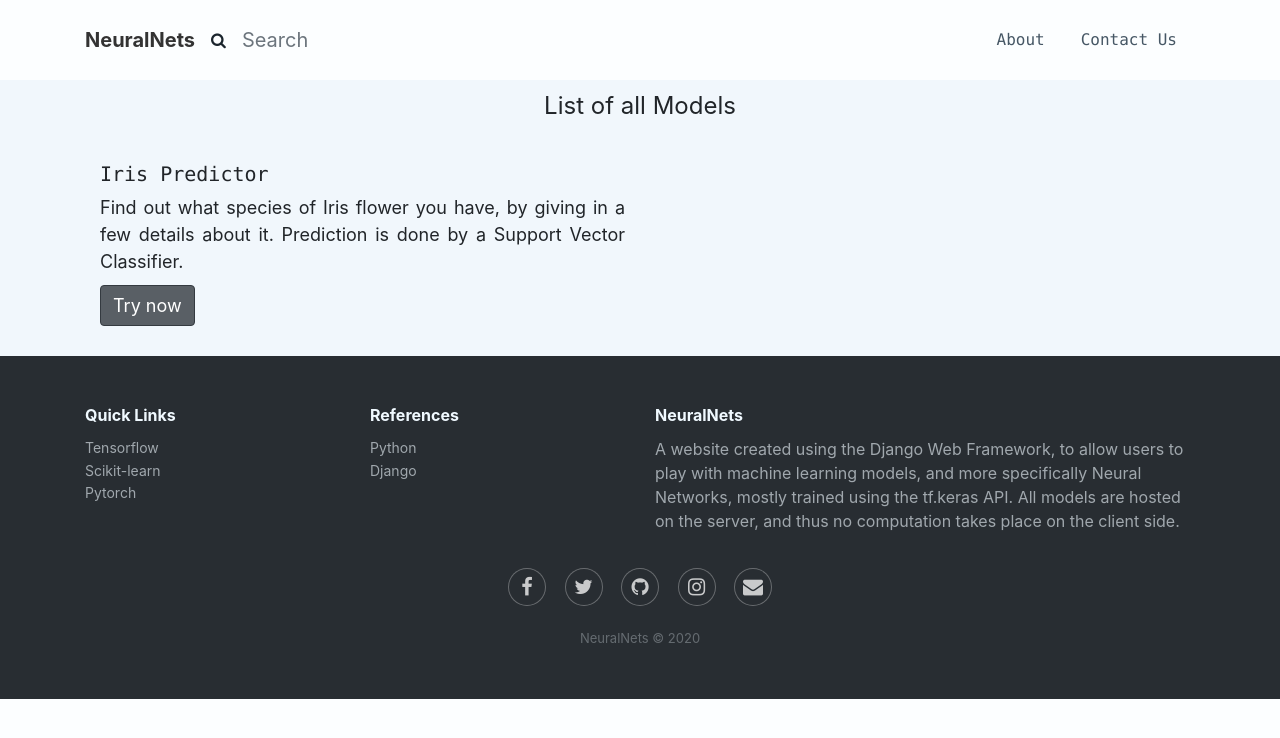
After one commit to Gautam-J/NeuralNets, a Django app: page /models/ in a window 1280 px wide. The commit adds this page. Shown: the top 738 px of the page. Run offline with Django 3.2, Linux system fonts and the light colour scheme; data comes from the database, SQL or seed files in the repository; some libraries are stand-ins or nearby versions.

```diff
--- a/Home/templates/Home/index.html
+++ b/Home/templates/Home/index.html
@@ -3,11 +3,13 @@
 <html>
 
 <head>
+    <!-- Required Meta Tags -->
     <meta charset="utf-8">
     <meta name="viewport" content="width=device-width, initial-scale=1.0, shrink-to-fit=no">
 
     <!-- Bootstrap CSS -->
     <link rel="stylesheet" href="https://stackpath.bootstrapcdn.com/bootstrap/4.3.1/css/bootstrap.min.css" integrity="sha384-ggOyR0iXCbMQv3Xipma34MD+dH/1fQ784/j6cY/iJTQUOhcWr7x9JvoRxT2MZw1T" crossorigin="anonymous">
+
     <!-- Font Awesome -->
     <link rel="stylesheet" href="https://cdnjs.cloudflare.com/ajax/libs/font-awesome/4.7.0/css/font-awesome.min.css">
 
@@ -23,53 +25,72 @@
 </head>
 
 <body style="background-color: #fcfeff;">
+
     <!-- Navigation Bar  -->
     <nav class="navbar navbar-light navbar-expand-md navigation-clean-search" style="background-color: #fcfeff;">
-        <div class="container"><a class="navbar-brand" href="#">NeuralNets</a><button class="navbar-toggler" data-toggle="collapse" data-target="#navcol-1"><span class="sr-only">Toggle navigation</span><span class="navbar-toggler-icon"></span></button>
-            <div class="collapse navbar-collapse"
-                id="navcol-1">
-                <form class="form-inline mr-auto" method="POST" target="_blank">
+        <div class="container">
+            <!-- Home Logo / Name -->
+            <a class="navbar-brand" href="{% url 'home-view' %}">NeuralNets</a>
+            <button class="navbar-toggler" data-toggle="collapse" data-target="#navcol-1">
+                <span class="sr-only">Toggle navigation</span><span class="navbar-toggler-icon"></span>
+            </button>
+            <!-- Elements in navbar -->
+            <div class="collapse navbar-collapse" id="navcol-1">
+                <form class="form-inline mr-auto" method="get">
                     {% csrf_token %}
-                    <div class="form-group"><label for="search-field"><i class="fa fa-search" style="color: rgb(27,37,45);"></i></label><input class="form-control form-control-lg search-field" type="search" name="search" placeholder="Search" autocomplete="on" id="search-field"></div>
+                    <div class="form-group">
+                        <label for="search-field"><i class="fa fa-search" style="color: rgb(27,37,45);"></i></label>
+                        <input class="form-control form-control-lg search-field" type="search" name="search" placeholder="Search" autocomplete="on" id="search-field">
+                    </div>
                 </form>
                 <ul class="nav navbar-nav">
-                    <li class="nav-item text-monospace" role="presentation"><a class="nav-link" href="#">About</a></li>
-                    <li class="nav-item text-monospace" role="presentation"><a class="nav-link" href="#">Contact Us</a></li>
+                    <li class="nav-item text-monospace" role="presentation"><a class="nav-link" href="{% url 'about-view' %}">About</a></li>
+                    <li class="nav-item text-monospace" role="presentation"><a class="nav-link" href="{% url 'contact-view' %}">Contact Us</a></li>
                 </ul>
             </div>
         </div>
     </nav>
+
     <!-- Main content -->
     <div>
         {% block content %}{% endblock content %}
     </div>
+
     <!-- Website footer -->
     <div class="footer-dark">
         <footer>
             <div class="container">
                 <div class="row">
+                    <!-- Left Column -->
                     <div class="col-sm-6 col-md-3 item">
                         <h3>Quick Links</h3>
                         <ul>
-                            <li><a href="#">Tensorflow</a></li>
-                            <li><a href="#">Scikit-learn</a></li>
-                            <li><a href="#">Pytorch</a></li>
+                            <li><a href="https://www.tensorflow.org/" target='_blank'>Tensorflow</a></li>
+                            <li><a href="https://scikit-learn.org/stable/modules/classes.html" target='_blank'>Scikit-learn</a></li>
+                            <li><a href="https://pytorch.org/docs/stable/nn.html" target='_blank'>Pytorch</a></li>
                         </ul>
                     </div>
+                    <!-- Right Column -->
                     <div class="col-sm-6 col-md-3 item">
                         <h3>References</h3>
                         <ul>
-                            <li><a href="#">Sentdex</a></li>
-                            <li><a href="#">Corey Schafer</a></li>
-                            <li></li>
+                            <li><a href="https://docs.python.org/3.8/library/index.html" target="_blank">Python</a></li>
+                            <li><a href="https://docs.djangoproject.com/en/3.0/contents/" target='_blank'>Django</a></li>
                         </ul>
                     </div>
+                    <!-- Description -->
                     <div class="col-md-6 item text">
                         <h3>NeuralNets</h3>
-                        <p>A website created using the Django Web Framework, to allow users to play with machine learning models, and more specifically Neural Networks, mostly trained using the tf.keras API. All models are hosted on the server, and thus
-                            no computation takes place on the client side.</p>
+                        <p>A website created using the Django Web Framework, to allow users to play with machine learning models, and more specifically Neural Networks, mostly trained using the tf.keras API. All models are hosted on the server, and thus no computation takes place on the client side.</p>
                     </div>
-                    <div class="col item social"><a href="#"><i class="icon ion-social-facebook"></i></a><a href="#"><i class="icon ion-social-twitter"></i></a><a href="#"><i class="icon ion-social-github"></i></a><a href="#"><i class="icon ion-social-instagram"></i></a><a href="#"><i class="icon ion-android-mail"></i></a></div>
+                    <!-- Social Links -->
+                    <div class="col item social">
+                        <a href="https://www.facebook.com/Gautam.Jayapal" target='_blank'><i class="fa fa-facebook"></i></a>
+                        <a href="https://twitter.com/GautamJayapal" target='_blank'><i class="fa fa-twitter"></i></a>
+                        <a href="https://github.com/Gautam-J" target='_blank'><i class="fa fa-github"></i></a>
+                        <a href="https://www.instagram.com/gautam.j" target='_blank'><i class="fa fa-instagram"></i></a>
+                        <a href="mailto:gautam.jayapal@gmail.com" target='_blank'><i class="fa fa-envelope"></i></a>
+                    </div>
                 </div>
                 <p class="copyright">NeuralNets © 2020</p>
             </div>
--- /dev/null
+++ b/Home/templates/Home/listmodels.html
@@ -0,0 +1,19 @@
+{% extends 'Home/index.html' %}
+{% block content %}
+    <div style="background-color: #f1f7fc; padding-bottom: 30px;">
+        <div class='container'>
+            <legend class='pt-2' align='center'>List of all Models</legend>
+            {% for service in services %}
+                <div class="col-sm-6 item" style="padding-top: 30px;">
+                    <div class="row">
+                        <div class="col">
+                            <h3 class="text-monospace name" style="font-size: 20px;">{{ service.title }}</h3>
+                            <p class="text-justify text-body description" style="margin-bottom: 10px;font-size: 18px;">{{ service.about }}</p>
+                            <a class="btn btn-dark" role="button" href="{% url service.link %}" style="font-size: 18px;background-color: rgba(52,58,64,0.8);">Try now</a>
+                        </div>
+                    </div>
+                </div>
+            {% endfor %}
+        </div>
+    </div>
+{% endblock content %}
--- a/Home/urls.py
+++ b/Home/urls.py
@@ -1,7 +1,10 @@
 from django.urls import path
-from .views import ServicesView, get_services
+from .views import ServicesView, get_services, AboutView, ContactView, ListAllModelsView
 
 urlpatterns = [
     path('', ServicesView.as_view(), name='home-view'),
     path('ajax_calls/myFunction', get_services, name='get_services'),
+    path('about/', AboutView.as_view(), name='about-view'),
+    path('contact/', ContactView.as_view(), name='contact-view'),
+    path('models/', ListAllModelsView.as_view(), name='listmodels-view'),
 ]
--- a/Home/views.py
+++ b/Home/views.py
@@ -1,8 +1,10 @@
-from django.views.generic import ListView
+from django.views.generic import ListView, TemplateView
 from .models import Service
 
 import json
 from django.http import HttpResponse
+
+# might have to change all views to CreateListView to use the search bar???
 
 
 class ServicesView(ListView):
@@ -10,6 +12,23 @@ class ServicesView(ListView):
     template_name = 'Home/home.html'
     context_object_name = 'services'
     ordering = ['-pk']
+    paginate_by = 4
+
+
+class AboutView(TemplateView):
+    template_name = 'Home/about.html'
+
+
+class ContactView(TemplateView):
+    template_name = 'Home/contact.html'
+
+
+class ListAllModelsView(ListView):
+    model = Service
+    template_name = 'Home/listmodels.html'
+    context_object_name = 'services'
+    ordering = ['-pk']
+    paginate_by = 10
 
 
 # for autocomplete on the search field in navbar
```
Also changed, not shown: Home/templates/Home/about.html (added, +11 -0 lines), Home/templates/Home/contact.html (added, +11 -0 lines), Home/templates/Home/home.html (+7 -3 lines).
